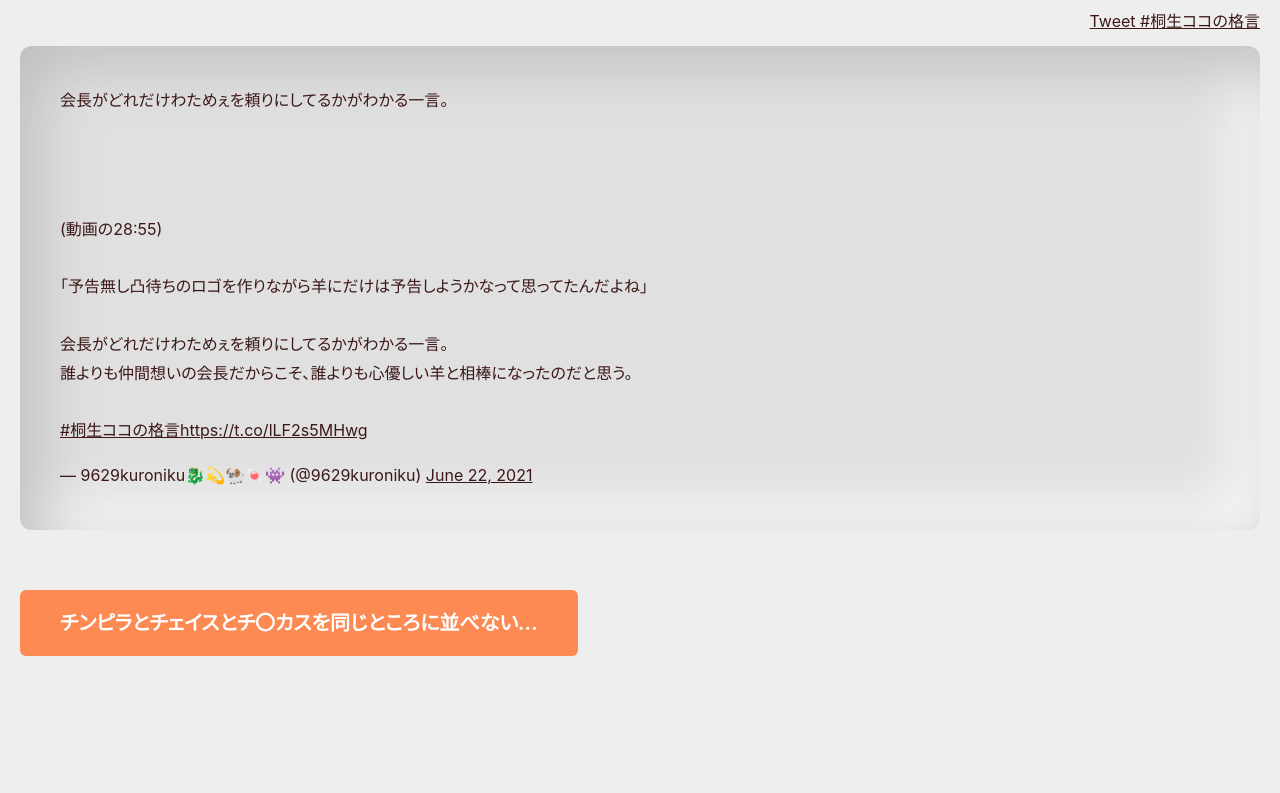
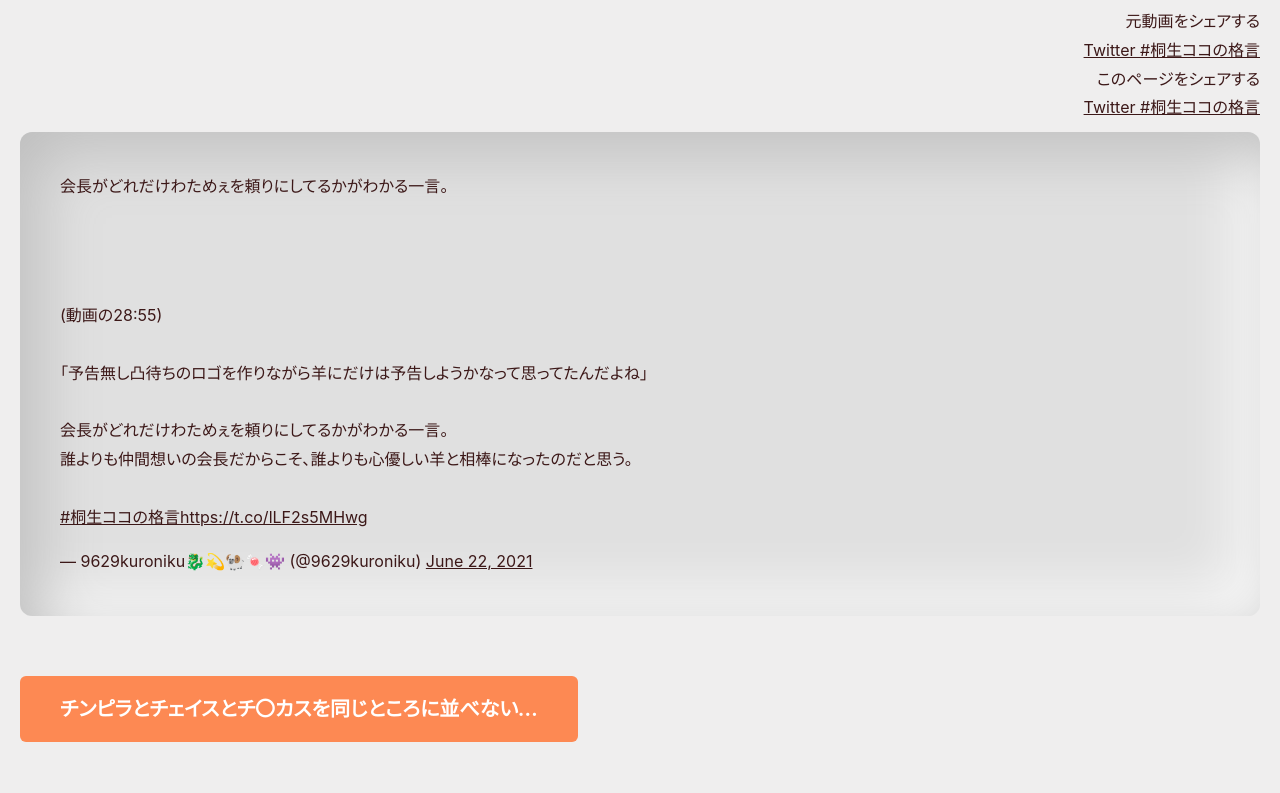
Before and after one commit to Kiryu-kai/aphorism, a Gatsby site: page /yxkcGX9dAVQ.1735/ in a window 1280 px wide. Shown: the part 950-1743 px from the top of the page. Built offline with nearby package versions, Linux system fonts and the light colour scheme; Gatsby itself is replaced by a stand-in of ours.

Commit message:
:zap: シェアボタンを2つ設置

```diff
--- a/src/templates/details.tsx
+++ b/src/templates/details.tsx
@@ -35,6 +35,10 @@ export default function PageTemplate({ data, pageContext }) {
       <ul className={styles.tags}>{items}</ul>
     )
   })()
+  const shareBtn = {
+    hash: `${videoId}__${timestamp}`,
+    text: `桐生ココ「${frontmatter.words.length < 20 ? frontmatter.words : frontmatter.words.slice(0, 19) + `…`} 」`,
+  }
 
   useEffect(() => {
     // @ts-ignore
@@ -45,7 +49,7 @@ export default function PageTemplate({ data, pageContext }) {
     <Layout>
       <Helmet>
         <title>「{frontmatter.words}」 | {siteTitle}</title>
-        <meta property="og:url" content={`https://kiryu-kai.github.io/aphorism/`} />
+        <meta property="og:url" content={`https://kiryu-kai.github.io/aphorism${fields.slug}`} />
         <meta property="og:title" content={`「${frontmatter.words}」 | ${siteTitle}`} />
         <meta property="og:description" content="心に残った一言。大切にしている言葉。人生観を変えた一瞬。たつのこたちの心に染み渡る、そんな数々の名シーンを紹介します。" />
         <meta property="og:image" content={`https://kiryu-kai.github.io${ogp}`} />
@@ -70,14 +74,29 @@ export default function PageTemplate({ data, pageContext }) {
             </div>
           </div>
 
-          <div className={styles.sns}>
-            <a
-              className="twitter-share-button"
-              href={`https://twitter.com/intent/tweet?url=${src}&hashtags=桐生ココの格言,${videoId}__${timestamp}`}
-              data-text={`桐生ココ「${frontmatter.words.length < 20 ? frontmatter.words : frontmatter.words.slice(0, 19) + `…`} 」`}
-              data-hashtags={`桐生ココの格言,${videoId}`}
-              data-size="large">Tweet #桐生ココの格言</a>
-          </div>
+          <dl className={styles.sns}>
+            <div className={styles.sns__item}>
+              <dt className={styles.sns__title}>元動画をシェアする</dt>
+              <dd className={styles.sns__btn}>
+                <a
+                  className="twitter-share-button"
+                  href={`https://twitter.com/intent/tweet?url=${src.replace(`?`, `%3F`)}&hashtags=桐生ココの格言,${shareBtn.hash}`}
+                  data-text={shareBtn.text}
+                  data-size="large">Twitter #桐生ココの格言</a>
+              </dd>
+            </div>
+
+            <div className={styles.sns__item}>
+              <dt className={styles.sns__title}>このページをシェアする</dt>
+              <dd className={styles.sns__btn}>
+                <a
+                  className="twitter-share-button"
+                  href={`https://twitter.com/intent/tweet?url=${`https://kiryu-kai.github.io/aphorism${fields.slug}`}&hashtags=桐生ココの格言,${shareBtn.hash}`}
+                  data-text={shareBtn.text}
+                  data-size="large">Twitter #桐生ココの格言</a>
+              </dd>
+            </div>
+          </dl>
 
           {
             page.html ? (
```
